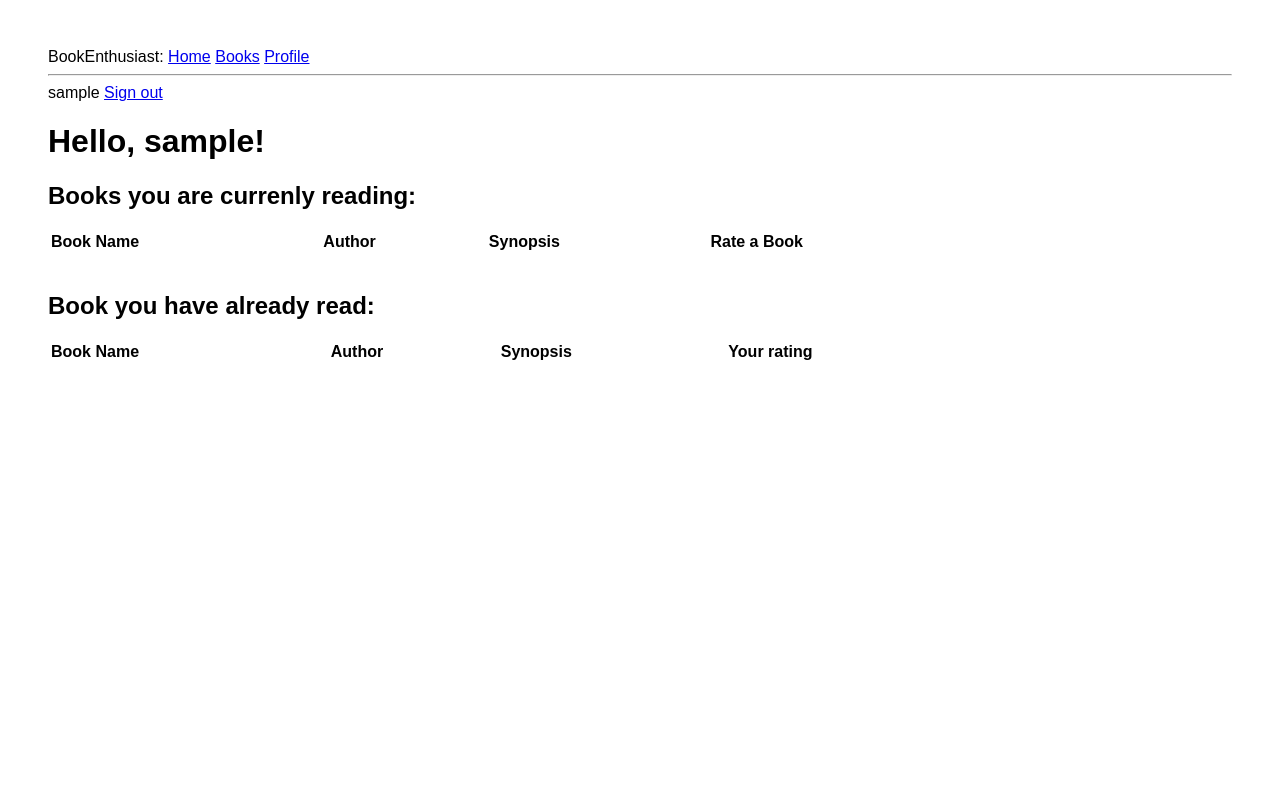
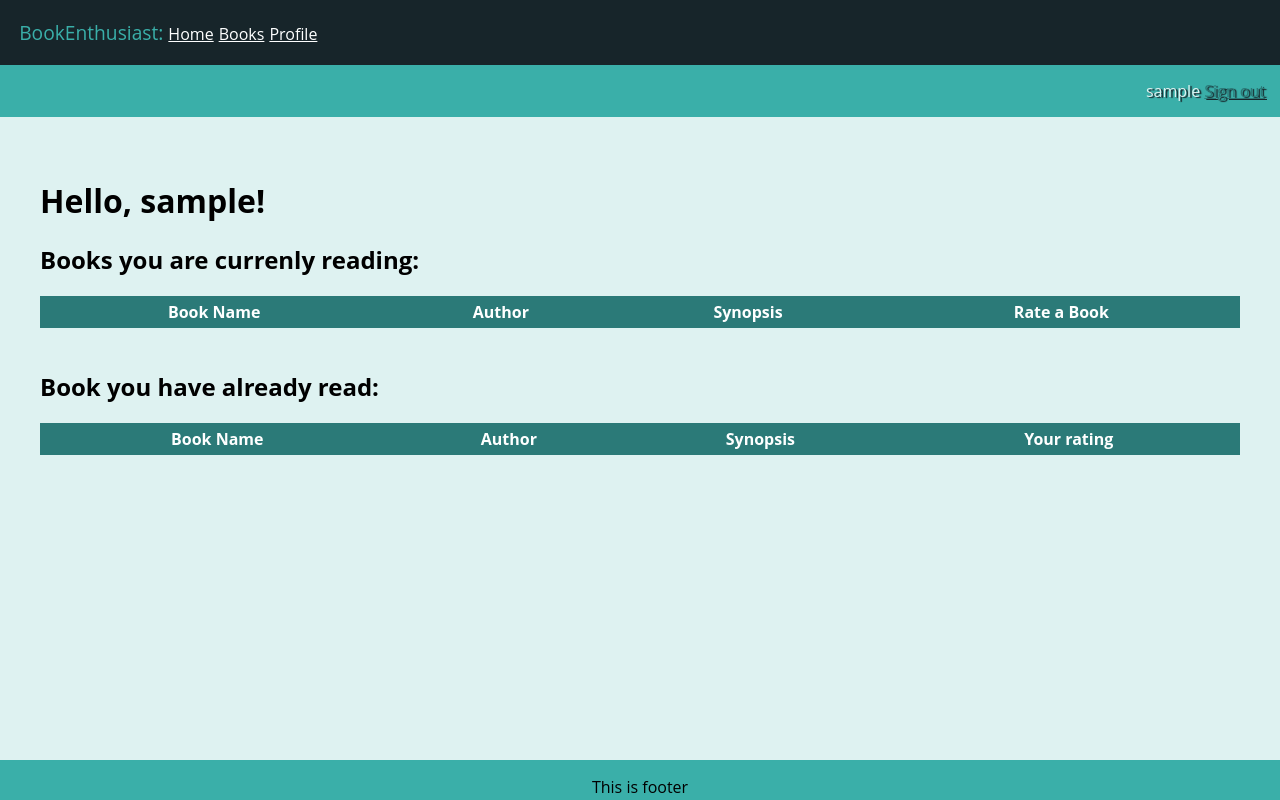
Before and after one commit to JanaRankova/final_project, a Flask app: page /profile/ in a window 1280 px wide. Run offline with Flask 2, Linux system fonts and the light colour scheme; the visitor is signed in with stand-in values (Sample User, id 1); data comes from the database, SQL or seed files in the repository; lists and menus that the app fills with data are empty.

Commit message:
Added css styles + corresponding changes in temp

```diff
--- /dev/null
+++ b/app/static/styles/style.css
@@ -0,0 +1,91 @@
+body {
+    background-color: #def2f1;
+    font-size: 16px;
+    font-family: 'Open Sans', sans-serif;
+    margin: 0px;
+
+}
+.wrapper {
+    display: flex;
+    text-align: left;
+    flex-flow: row wrap;
+}
+
+.wrapper > * {
+    padding: 10px;
+    flex: 1 100%;
+    position: relative;
+}
+
+.header {
+    color: #def2f1;
+    background-color: #3aafa9;
+    padding: 15px;
+    text-align: end;
+    text-shadow: 2px 1px 1px #17252a;
+}
+
+.main {
+    padding: 40px;
+    padding-bottom: 40px;
+    text-align: left;
+}
+
+footer {
+    position: absolute;
+    bottom: 0;
+    height: 40px;
+    width: 100%;
+    text-align: center;
+    background-color: #3aafa9;
+}
+
+
+.topbar {
+    color: #3aafa9;
+    background-color: #17252a;
+    padding: 1em;
+    font-size: larger;
+    font-variant: initial;
+}
+
+.nopaddingdiv{
+    padding: 0px;
+}
+
+a {
+    color: #2b7a78;
+}
+
+a.topbar_link {
+    color: #feffff;
+    font-size: medium;
+}
+
+h1{
+    font-family: 'Open Sans', sans-serif;
+}
+
+
+.error {
+    color: red;
+}
+
+table {
+    width: 100%;
+    border-collapse: collapse;
+}
+
+td {
+    text-align: left;
+    padding: 5px;
+}
+
+th {
+    text-align: middle;
+    padding: 5px;
+    background-color:#2b7a78;
+    color: #feffff;
+}
+
+tr:hover {background-color: #3aafa9a2;}
--- a/app/templates/base.html
+++ b/app/templates/base.html
@@ -8,39 +8,34 @@
     {% else %}
     <title>Welcome to Book Enthusiast!</title>
     {% endif %}
-    <style>
-        body {
-            font-size: 16px;
-            font-family: sans-serif;
-            padding: 40px;
-        }
-        .error {
-            color: red;
-        }
-        th {
-            text-align: left;
-        }
-    </style>
+    <link rel="stylesheet" href="{{ url_for('static', filename='styles/style.css') }}">
+    <link href="https://fonts.googleapis.com/css?family=Public+Sans&display=swap" rel="stylesheet">
 </head>
 <body>
+    <div class="wrapper">
         {% for message in get_flashed_messages() %}
             <p>
                 {{ message }}
             </p>
         {% endfor %}
-    <div>BookEnthusiast: <a href="{{ url_for('index') }}">Home</a>
-    <a href="{{ url_for('list_of_books') }}">Books</a>
-    <a href="{{ url_for('profile') }}">Profile</a>
+        <div class="topbar">
+            BookEnthusiast: <a class="topbar_link" href="{{ url_for('index') }}">Home</a>
+            <a class ="topbar_link" href="{{ url_for('list_of_books') }}">Books</a>
+            <a class="topbar_link" href="{{ url_for('profile') }}">Profile</a>
         </div>
-    <hr>
-<header>
+        <header class="header">
             {% if current_user.is_authenticated %}
             {{ current_user.username }}
             <a href="{{ url_for('logout') }}">Sign out</a>
             {% endif %}
         </header>
+
     {% block content %}
 
     {% endblock %}
+    </div>
+    <footer>
+        <p>This is footer</p>
+    </footer>
 </body>
 </html>
--- a/app/templates/index.html
+++ b/app/templates/index.html
@@ -1,6 +1,7 @@
 {% extends 'base.html' %}
 
 {% block content %}
+    <div class="main">
         <h1>Welcome to Book Enthusiast!</h1>
         <h3>
             Thank you for visiting our page!
@@ -8,4 +9,5 @@
         <div>
             Please <a href="{{ url_for('login') }}">Log in</a> , or <a href="{{ url_for('register') }}">Sign up</a> in order to continue to our content.
         </div>
+    </div>
 {% endblock %}
--- a/app/templates/login.html
+++ b/app/templates/login.html
@@ -1,6 +1,6 @@
 {% extends 'base.html' %}
 {% block content %}
-    <div>
+    <div class="nopaddingdiv">
         <h1>Login</h1>
         <form action="{{ url_for('login') }}" method="POST">
             {{ form.hidden_tag() }}
@@ -30,6 +30,8 @@
                 {{ form.submit(class='button') }}
             </div>
         </form>
+    </div>
+    <div>
         <p>
             <a href="{{ url_for('register') }}">Create account</a>
         </p>
--- a/app/templates/profile.html
+++ b/app/templates/profile.html
@@ -1,10 +1,11 @@
 {% extends 'base.html' %}
 
 {% block content %}
+    <div class="main">
         <h1>Hello, {{ current_user.username }}!</h1>
         <h2>Books you are currenly reading:</h2>
         <div>
-        <table style="width:80%">
+            <table>
                 <tr>
                     <th>Book Name</th>
                     <th>Author</th>
@@ -16,11 +17,11 @@
                         <td>{{ book.book.name }}</td>
                         <td>{{ book.book.author.name }}</td>
                         <td>{{ book.book.synopsis }}</td>
-                    <th>
+                        <td>
                             {% for rating in range(1,6) %}
                             <a href="{{ url_for('set_status', book_id= book.book.id, status= 'read', rating=rating) }}">{{ rating }}</a>
                             {% endfor %}
-                    </th>
+                        </td>
                     </tr>
                 {% endfor %}
             </table>
@@ -28,7 +29,7 @@
         <br>
         <h2>Book you have already read:</h2>
         <div>
-        <table style="width:80%">
+            <table>
                 <tr>
                     <th>Book Name</th>
                     <th>Author</th>
@@ -40,9 +41,10 @@
                         <td>{{ book.book.name }}</td>
                         <td>{{ book.book.author.name }}</td>
                         <td>{{ book.book.synopsis }}</td>
-                    <th>{{ book.rating }}</th>
+                        <td>{{ book.rating }}</td>
                     </tr>
                 {% endfor %}
             </table>
         </div>
+    </div>
 {% endblock %}
```
Also changed, not shown: app/templates/list_of_books.html (+17 -11 lines), app/static/style.css (deleted). Lines whose indentation alone changed are shown as unchanged.
